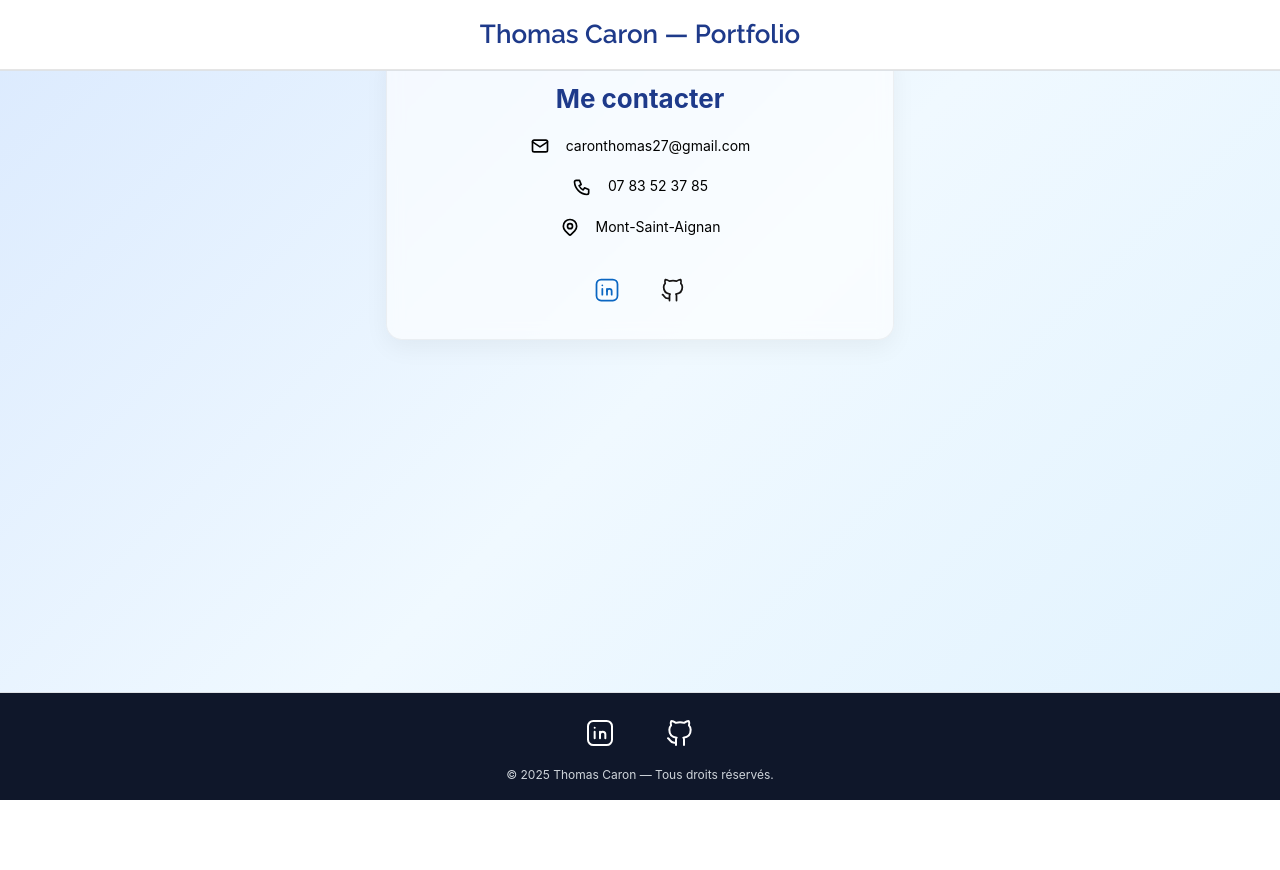
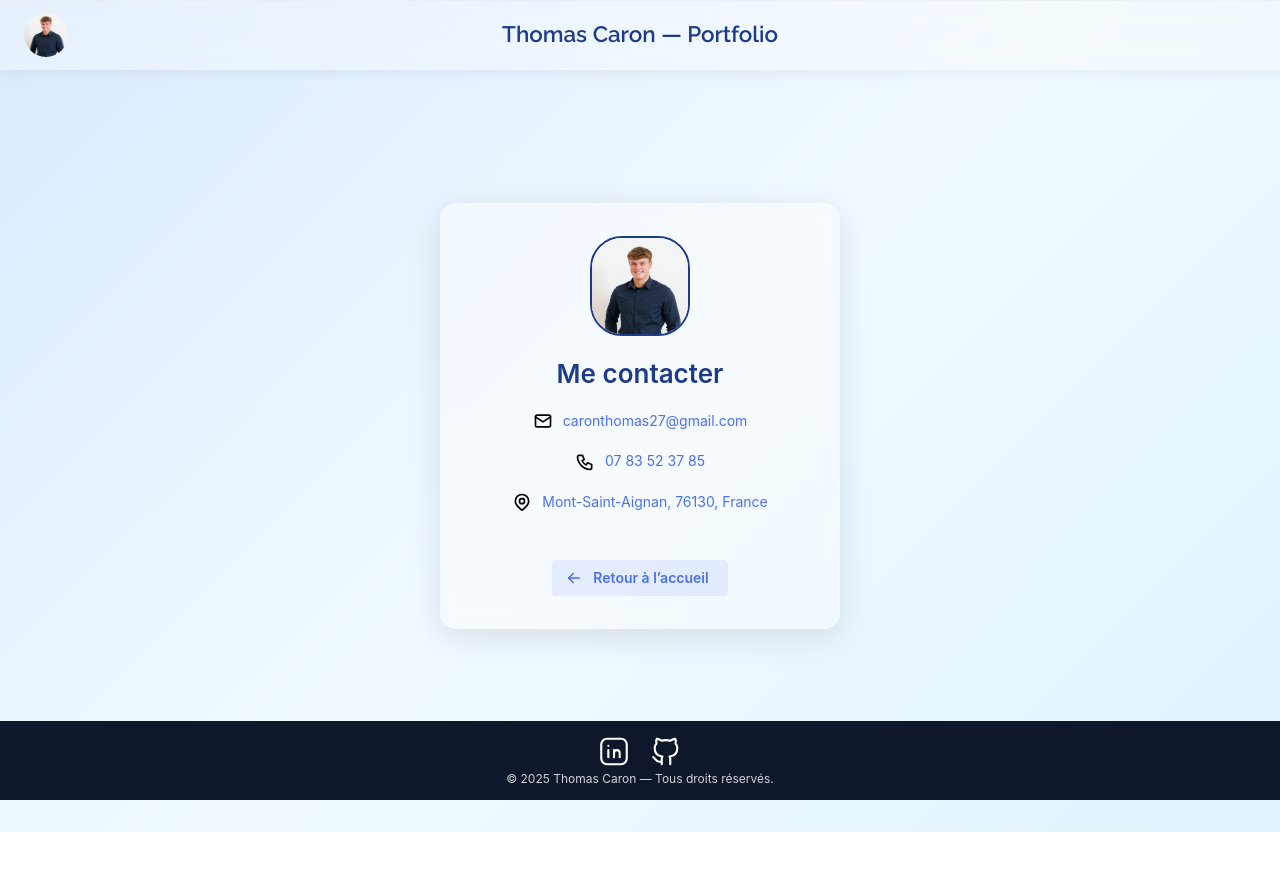
Before and after one commit to ThoomassC/portfolio, a React (Vite) app: page /contact in a window 1280 px wide. Shown: the top 870 px of the page. After the commit the page ends 832 px from the top, so only its background shows below. Built offline with nearby package versions, Linux system fonts and the light colour scheme.

Commit message:
feat : contact & animations

```diff
--- a/src/App.tsx
+++ b/src/App.tsx
@@ -35,7 +35,7 @@ function App() {
           </Routes>
         </AppShell.Main>
 
-        <AppShell.Footer style={{ position: "sticky", bottom: 0, zIndex: 10 }}>
+        <AppShell.Footer>
           <Footer />
         </AppShell.Footer>
       </AppShell>
--- a/src/components/Footer.tsx
+++ b/src/components/Footer.tsx
@@ -1,5 +1,7 @@
 import { Center, Group, ActionIcon, Text } from "@mantine/core";
 import { IconBrandGithub, IconBrandLinkedin } from "@tabler/icons-react";
+
+const accentColor = "#38bdf8"; // bleu clair
 
 const Footer = () => {
   return (
@@ -7,24 +9,29 @@ const Footer = () => {
       style={{
         flexDirection: "column",
         backgroundColor: "#0f172a",
-        paddingTop: "1rem",
-        paddingBottom: "1rem",
+        paddingTop: "0.75rem",
+        paddingBottom: "0.75rem",
+        position: "fixed",
+        left: 0,
+        right: 0,
+        bottom: 0,
+        zIndex: 100,
       }}
     >
-      <Group gap="xl" mb="xs">
+      <Group gap="md" mb={2}>
         <ActionIcon
           component="a"
           href="https://www.linkedin.com/in/thomas-caron27/"
           target="_blank"
-          size={48}
+          size={36}
           style={{
             color: "#ffffff",
             backgroundColor: "transparent",
             transition: "transform 0.2s ease, color 0.2s ease",
           }}
           onMouseEnter={(e) => {
-            e.currentTarget.style.transform = "scale(1.3)";
-            e.currentTarget.style.color = "yellow";
+            e.currentTarget.style.transform = "scale(1.2)";
+            e.currentTarget.style.color = accentColor;
           }}
           onMouseLeave={(e) => {
             e.currentTarget.style.transform = "scale(1)";
@@ -32,22 +39,22 @@ const Footer = () => {
           }}
           aria-label="LinkedIn"
         >
-          <IconBrandLinkedin size={32} stroke={1.5} />
+          <IconBrandLinkedin size={35} stroke={1.5} />
         </ActionIcon>
 
         <ActionIcon
           component="a"
           href="https://github.com/ThoomassC"
           target="_blank"
-          size={48}
+          size={36}
           style={{
             color: "#ffffff",
             backgroundColor: "transparent",
             transition: "transform 0.2s ease, color 0.2s ease",
           }}
           onMouseEnter={(e) => {
-            e.currentTarget.style.transform = "scale(1.3)";
-            e.currentTarget.style.color = "yellow";
+            e.currentTarget.style.transform = "scale(1.2)";
+            e.currentTarget.style.color = accentColor;
           }}
           onMouseLeave={(e) => {
             e.currentTarget.style.transform = "scale(1)";
@@ -55,7 +62,7 @@ const Footer = () => {
           }}
           aria-label="GitHub"
         >
-          <IconBrandGithub size={32} stroke={1.5} />
+          <IconBrandGithub size={35} stroke={1.5} />
         </ActionIcon>
       </Group>
       <Text size="xs" c="gray.4">
--- a/src/components/Header.tsx
+++ b/src/components/Header.tsx
@@ -1,9 +1,13 @@
-// src/components/Header.tsx
-import { Center, Title } from "@mantine/core";
-import { useEffect } from "react";
+import { useEffect, useRef, useState } from "react";
+import { Title, Avatar, Box } from "@mantine/core";
+import { useNavigate } from "react-router-dom";
 
 const Header = () => {
-  // Chargement dynamique de la police
+  const [visible, setVisible] = useState(true);
+  const prevScrollY = useRef(0);
+  const navigate = useNavigate();
+
+  // Import de la police Raleway
   useEffect(() => {
     const link = document.createElement("link");
     link.href =
@@ -12,29 +16,73 @@ const Header = () => {
     document.head.appendChild(link);
   }, []);
 
+  // Logique de détection du scroll direction
+  useEffect(() => {
+    const handleScroll = () => {
+      const currentY = window.scrollY;
+      if (currentY > prevScrollY.current && currentY > 60) {
+        setVisible(false); // Scroll vers le bas → cache
+      } else {
+        setVisible(true); // Scroll vers le haut → affiche
+      }
+      prevScrollY.current = currentY;
+    };
+
+    window.addEventListener("scroll", handleScroll);
+    return () => window.removeEventListener("scroll", handleScroll);
+  }, []); // <--- dépendance vide
+
   return (
     <header
       style={{
+        position: "fixed",
+        top: 0,
+        left: 0,
+        right: 0,
         height: 70,
-        padding: "var(--mantine-spacing-md)",
-        background: "rgba(255, 255, 255, 0.6)",
+        zIndex: 100,
+        transform: visible ? "translateY(0)" : "translateY(-100%)",
+        transition: "transform 0.4s ease, opacity 0.4s ease",
+        background: "rgba(255, 255, 255, 0.3)",
         backdropFilter: "blur(12px)",
-        borderBottom: "1px solid rgba(0, 0, 0, 0.1)",
-        boxSizing: "border-box",
+        borderBottom: "1px solid rgba(255, 255, 255, 0.2)",
+        boxShadow: "0 4px 12px rgba(0,0,0,0.05)",
+        display: "flex",
+        alignItems: "center",
+        justifyContent: "center",
       }}
     >
-      <Center h="100%" style={{ height: "100%" }}>
+      <Box
+        style={{
+          position: "absolute",
+          left: 24,
+          top: 0,
+          bottom: 0,
+          display: "flex",
+          alignItems: "center",
+        }}
+      >
+        <Avatar
+          src="/assets/thomasca.jpg"
+          alt="Thomas Caron"
+          size={44}
+          radius="xl"
+          style={{ cursor: "pointer" }}
+          onClick={() => navigate("/")}
+        />
+      </Box>
       <Title
         order={2}
         style={{
           fontFamily: "'Raleway', sans-serif",
           fontWeight: 600,
           color: "#1e3a8a",
+          fontSize: "1.4rem",
+          textAlign: "center",
         }}
       >
         Thomas Caron — Portfolio
       </Title>
-      </Center>
     </header>
   );
 };
--- a/src/pages/Contact.tsx
+++ b/src/pages/Contact.tsx
@@ -4,95 +4,107 @@ import {
   Title,
   Stack,
   Group,
-  Text,
-  ActionIcon,
   Paper,
+  Avatar,
+  Button,
+  Anchor,
 } from "@mantine/core";
 import {
-  IconBrandLinkedin,
-  IconBrandGithub,
   IconMapPin,
   IconMail,
   IconPhone,
+  IconArrowLeft,
 } from "@tabler/icons-react";
+import { useNavigate } from "react-router-dom";
 
 const Contact = () => {
+  const navigate = useNavigate();
+
   return (
-    <Container size="xs" py="xl">
+    <Container
+      size="xs"
+      py="xl"
+      style={{
+        display: "flex",
+        justifyContent: "center",
+        alignItems: "center",
+        minHeight: "100vh",
+      }}
+    >
       <Paper
         withBorder
         p="xl"
         radius="lg"
         style={{
-          backdropFilter: "blur(8px)",
-          background: "rgba(255, 255, 255, 0.6)",
-          border: "1px solid rgba(0,0,0,0.05)",
-          boxShadow: "0 8px 24px rgba(0, 0, 0, 0.05)",
+          backdropFilter: "blur(10px)",
+          background: "rgba(255, 255, 255, 0.4)",
+          border: "1px solid rgba(255,255,255,0.2)",
+          boxShadow: "0 8px 32px rgba(0,0,0,0.1)",
+          width: "100%",
+          maxWidth: 400,
+          textAlign: "center",
         }}
       >
         <Stack align="center" gap="lg">
-          <Title order={2} style={{ color: "#1e3a8a" }}>
+          <Avatar
+            src="/assets/thomasca.jpg"
+            size={100}
+            radius="xl"
+            alt="Thomas Caron"
+            style={{ border: "2px solid #1e3a8a" }}
+          />
+
+          <Title order={2} style={{ color: "#1e3a8a", fontWeight: 600 }}>
             Me contacter
           </Title>
 
-          <Group>
+          <Group gap="xs">
             <IconMail size={20} />
-            <Text size="sm">caronthomas27@gmail.com</Text>
+            <Anchor
+              href="mailto:caronthomas27@gmail.com"
+              size="sm"
+              underline="hover"
+              c="indigo"
+            >
+              caronthomas27@gmail.com
+            </Anchor>
           </Group>
 
-          <Group>
+          <Group gap="xs">
             <IconPhone size={20} />
-            <Text size="sm">07 83 52 37 85</Text>
+            <Anchor
+              href="tel:+33783523785"
+              size="sm"
+              underline="hover"
+              c="indigo"
+            >
+              07 83 52 37 85
+            </Anchor>
           </Group>
 
-          <Group>
+          <Group gap="xs" mb="sm">
             <IconMapPin size={20} />
-            <Text size="sm">Mont-Saint-Aignan</Text>
+            <Anchor
+              href="https://www.google.com/maps?q=Mont-Saint-Aignan"
+              target="_blank"
+              rel="noopener noreferrer"
+              size="sm"
+              underline="hover"
+              c="indigo"
+            >
+              Mont-Saint-Aignan, 76130, France
+            </Anchor>
           </Group>
 
-          <Group gap="xl" mt="md">
-            <ActionIcon
-              component="a"
-              href="https://www.linkedin.com/in/thomas-caron27/"
-              target="_blank"
-              size="lg"
-              variant="transparent"
-              style={{
-                color: "#0a66c2",
-                transition: "transform 0.2s ease",
-              }}
-              onMouseEnter={(e) =>
-                (e.currentTarget.style.transform = "scale(1.2)")
-              }
-              onMouseLeave={(e) =>
-                (e.currentTarget.style.transform = "scale(1)")
-              }
-              aria-label="LinkedIn"
-            >
-              <IconBrandLinkedin size={28} stroke={1.5} />
-            </ActionIcon>
-
-            <ActionIcon
-              component="a"
-              href="https://github.com/ThoomassC"
-              target="_blank"
-              size="lg"
-              variant="transparent"
-              style={{
-                color: "#171515",
-                transition: "transform 0.2s ease",
-              }}
-              onMouseEnter={(e) =>
-                (e.currentTarget.style.transform = "scale(1.2)")
-              }
-              onMouseLeave={(e) =>
-                (e.currentTarget.style.transform = "scale(1)")
-              }
-              aria-label="GitHub"
-            >
-              <IconBrandGithub size={28} stroke={1.5} />
-            </ActionIcon>
-          </Group>
+          <Button
+            mt="md"
+            variant="light"
+            color="indigo"
+            leftSection={<IconArrowLeft size={18} />}
+            onClick={() => navigate("/")}
+          >
+            Retour à l’accueil
+          </Button>
         </Stack>
       </Paper>
     </Container>
--- a/src/pages/Home.tsx
+++ b/src/pages/Home.tsx
@@ -13,9 +13,18 @@ function Home() {
         0% { opacity: 0; transform: translateY(30px) scale(0.92); }
         100% { opacity: 1; transform: translateY(0) scale(1); }
       }
+      .fade-animated {
+        animation: fadeSlide 1s ease-out forwards;
+      }
     `;
     document.head.appendChild(style);
   }, []);
+
+  const navigationItems = [
+    { label: "Découvrir mes projets", path: "/projects" },
+    { label: "Parcourir mon expérience", path: "/experience" },
+    { label: "Me contacter", path: "/contact" },
+  ];
 
   return (
     <Container
@@ -54,18 +63,20 @@ function Home() {
             width: "100%",
           }}
         >
-          {[
-            { label: "Découvrir mes projets", path: "/projects" },
-            { label: "Parcourir mon expérience", path: "/experience" },
-            { label: "Me contacter", path: "/contact" },
-          ].map((item, index) => (
+          {navigationItems.map((item, index) => (
             <Paper
               key={index}
               withBorder
               radius="lg"
               p="md"
               onClick={() => navigate(item.path)}
+              className="fade-animated"
               style={{
+                animationDelay: `${
+                  index === 0 ? 0.2 : 0.6 + (index - 1) * 0.5
+                }s`,
+                animationDuration: "1s",
+                opacity: 0,
                 width: "100%",
                 textAlign: "center",
                 cursor: "pointer",
```
Lines whose indentation alone changed are shown as unchanged.
